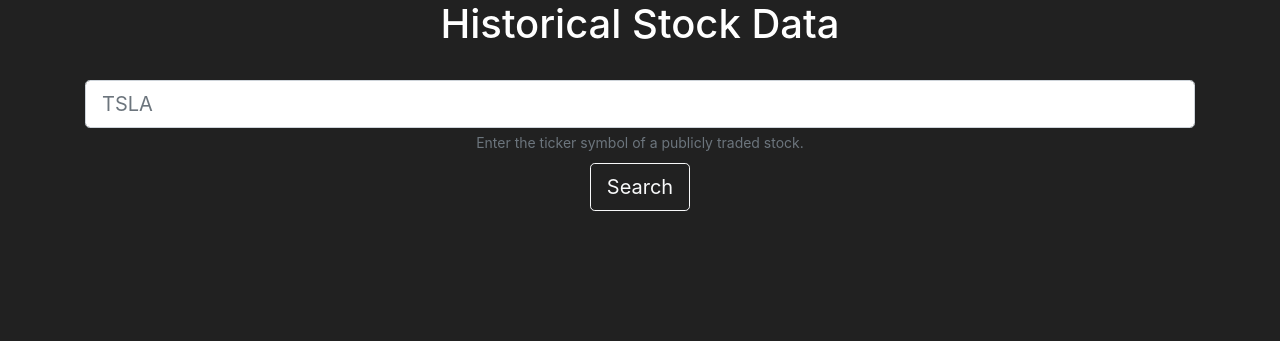
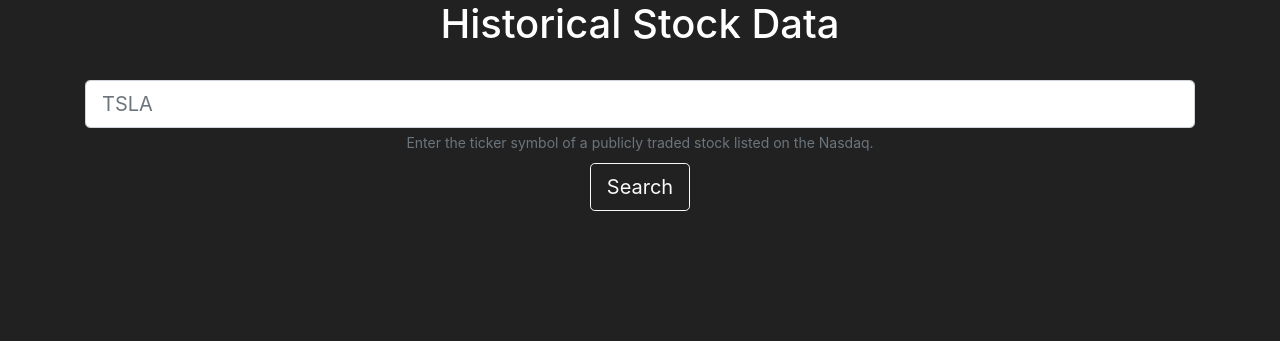
Before and after one commit to notjosse/Stokk, a Flask app: page / in a window 1280 px wide. Shown: the part 256-597 px from the top of the page. Run offline with Flask 3, Linux system fonts and the light colour scheme; the visitor is signed in with stand-in values (Sample User, id 1).

Commit message:
changes the way the api_key is sent to the request builder and changes the wording of a paragraph in the homepage

```diff
--- a/stock_api/__init__.py
+++ b/stock_api/__init__.py
@@ -6,9 +6,9 @@ import json
 
 # Nasdaq api key
 try:
-    api_key = json.load(open('./api_key.json', 'r'))
+    api_key = json.load(open('./api_key.json', 'r'))["key"]
 except:
-    api_key = None
+    api_key = "no_key"
 
 
 # App Configs
--- a/stock_api/routes.py
+++ b/stock_api/routes.py
@@ -22,7 +22,7 @@ def home():
         # Historical Data Request
         ticker = request.args.get('stock-query')
         if ticker and len(ticker) <= 4:
-            r = requests.get(f'https://data.nasdaq.com/api/v3/datatables/WIKI/PRICES?date.gte=1997-01-01&date.lte=2018-01-01&ticker={ticker}&qopts.columns=date,ticker,open,high,low,close,volume&api_key={api_key["key"]}')
+            r = requests.get(f'https://data.nasdaq.com/api/v3/datatables/WIKI/PRICES?date.gte=1997-01-01&date.lte=2018-01-01&ticker={ticker}&qopts.columns=date,ticker,open,high,low,close,volume&api_key={api_key}')
             data = r.json()["datatable"]["data"]
             if r.json()["datatable"]["data"] == []:
                 data = None
--- a/stock_api/templates/home.html
+++ b/stock_api/templates/home.html
@@ -63,7 +63,7 @@
         <h1>Historical Stock Data</h1>
         <label for="exampleInputEmail1"></label>
         <input name="stock-query" class="form-control form-control-lg" type="text" placeholder="TSLA">
-        <small id="emailHelp" class="form-text text-muted">Enter the ticker symbol of a publicly traded stock.</small>
+        <small id="emailHelp" class="form-text text-muted">Enter the ticker symbol of a publicly traded stock listed on the Nasdaq.</small>
         <button type="submit" class="btn btn-outline-light btn-lg" style="margin-top: 10px;">Search</button>
     </div>
   </form>
```
